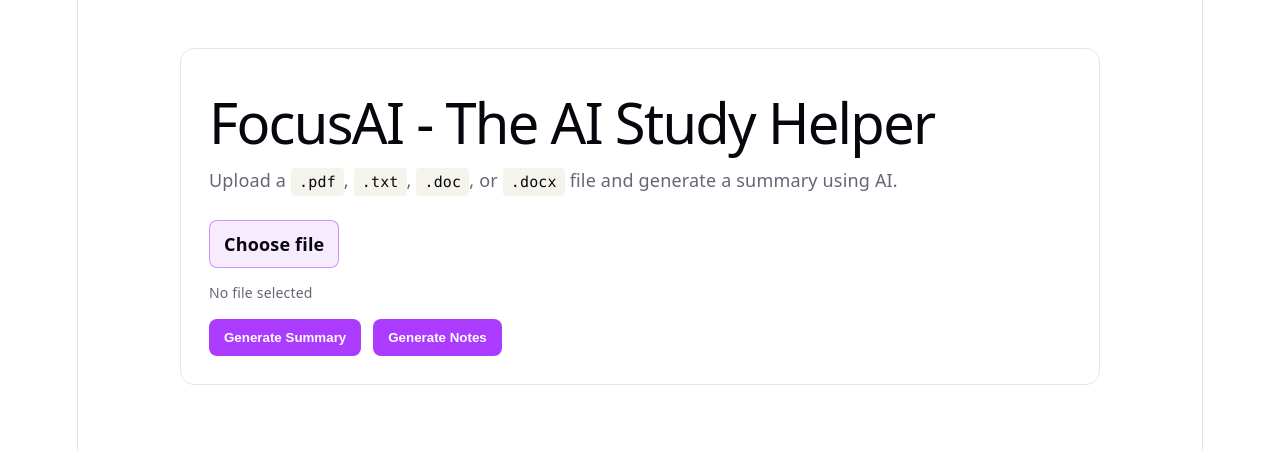
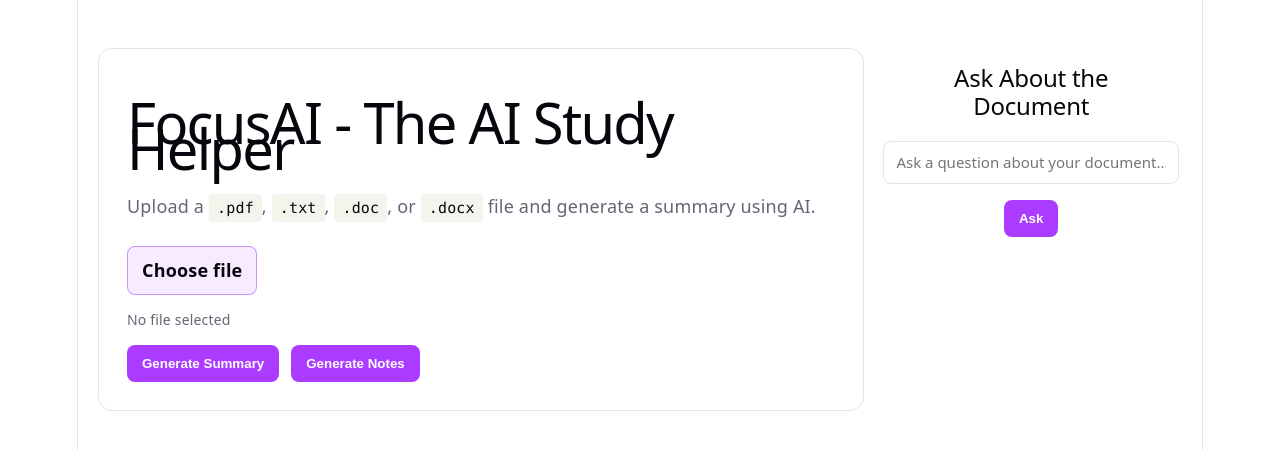
Before and after one commit to A2BUSY/focusai, a React (Vite) app: page / in a window 1280 px wide. Shown: the top 450 px of the page. Built offline with nearby package versions, Linux system fonts and the light colour scheme.

Commit message:
created chat functionality

```diff
--- a/src/App.css
+++ b/src/App.css
@@ -1,8 +1,10 @@
 .app-shell {
-    width: min(960px, 100%);
+    width: 100%;
     margin: 0 auto;
     padding: 48px 20px;
     box-sizing: border-box;
+    display: flex;
+    gap: 16px;
 }
 
 .card {
@@ -95,3 +97,47 @@ button:disabled {
     display: flex;
     gap: 24px;
 }
+
+.chat-section {
+    padding: 16px;
+    flex-grow: 1;
+    gap: 12px;
+    display: flex;
+    flex-direction: column;
+}
+
+.chat-form {
+    display: flex;
+    gap: 16px;
+    align-items: center;
+}
+
+.chat-form input {
+    flex: 1;
+    border: 1px solid var(--border);
+    border-radius: 8px;
+    padding: 10px 12px;
+    font: 15px/1.4 var(--sans);
+    background: transparent;
+    width: 100%;
+}
+
+.chat-messages {
+    margin-top: 16px;
+    display: flex;
+    flex-direction: column;
+    gap: 10px;
+}
+
+.chat-message {
+    border: 1px solid var(--border);
+    border-radius: 8px;
+    padding: 10px 12px;
+    white-space: pre-wrap;
+    word-break: break-word;
+    font: 15px/1.5 var(--sans);
+}
+
+.chat-message.user {
+    background: var(--accent-bg);
+}
--- a/src/App.jsx
+++ b/src/App.jsx
@@ -5,6 +5,8 @@ function App() {
     const [file, setFile] = useState(null);
     const [summary, setSummary] = useState('');
     const [notes, setNotes] = useState('');
+    const [question, setQuestion] = useState('');
+    const [chatMessages, setChatMessages] = useState([]);
     const [error, setError] = useState('');
     const [loading, setLoading] = useState(null);
 
@@ -71,6 +73,56 @@ function App() {
         });
     }
 
+    async function handleAskQuestion(event) {
+        event.preventDefault();
+
+        if (!file) {
+            setError('Please upload a document first.');
+            return;
+        }
+
+        const trimmedQuestion = question.trim();
+        if (!trimmedQuestion) {
+            setError('Please enter a question.');
+            return;
+        }
+
+        setLoading('/api/chat');
+        setError('');
+
+        const userMessage = { role: 'user', content: trimmedQuestion };
+        // Update chat history
+        setChatMessages((previous) => [...previous, userMessage]);
+        setQuestion('');
+
+        try {
+            const formData = new FormData();
+            formData.append('document', file);
+            formData.append('question', trimmedQuestion);
+
+            const response = await fetch('/api/chat', {
+                method: 'POST',
+                body: formData,
+            });
+
+            const res = await response.text();
+            const data = JSON.parse(res);
+
+            if (!response.ok) {
+                throw new Error(data.error || 'Unable to answer question.');
+            }
+
+            const assistantMessage = { role: 'assistant', content: data.answer || 'No answer generated.' };
+            // Add response from ai to chat history
+            setChatMessages((previous) => [...previous, assistantMessage]);
+        } catch (requestError) {
+            setChatMessages((previous) => previous.slice(0, -1));
+            setError(requestError instanceof Error ? requestError.message : 'Unable to answer question.');
+        } finally {
+            setLoading(null);
+        }
+    }
+
     return (
         <main className='app-shell'>
             <section className='card'>
@@ -92,6 +144,8 @@ function App() {
                                 setFile(event.target.files?.[0] || null);
                                 setSummary('');
                                 setNotes('');
+                                setQuestion('');
+                                setChatMessages([]);
                                 setError('');
                             }}
                         />
@@ -125,6 +179,29 @@ function App() {
                     )}
                 </div>
             </section>
+            <section className='chat-section'>
+                <h2>Ask About the Document</h2>
+                <form onSubmit={handleAskQuestion} className='chat-form'>
+                    <input
+                        type='text'
+                        placeholder='Ask a question about your document...'
+                        value={question}
+                        onChange={(event) => setQuestion(event.target.value)}
+                        disabled={loading !== null}
+                    />
+                    <button type='submit' disabled={loading !== null}>
+                        {loading === '/api/chat' ? 'Asking...' : 'Ask'}
+                    </button>
+                </form>
+
+                <div className='chat-messages'>
+                    {chatMessages.map((message, index) => (
+                        <div key={`${message.role}-${index}`} className={`chat-message ${message.role}`}>
+                            <strong>{message.role === 'user' ? 'You' : 'FocusAI'}:</strong> {message.content}
+                        </div>
+                    ))}
+                </div>
+            </section>
         </main>
     );
 }
--- a/src/index.css
+++ b/src/index.css
@@ -8,8 +8,7 @@
     --accent-bg: rgba(170, 59, 255, 0.1);
     --accent-border: rgba(170, 59, 255, 0.5);
     --social-bg: rgba(244, 243, 236, 0.5);
-  --shadow:
-    rgba(0, 0, 0, 0.1) 0 10px 15px -3px, rgba(0, 0, 0, 0.05) 0 4px 6px -2px;
+    --shadow: rgba(0, 0, 0, 0.1) 0 10px 15px -3px, rgba(0, 0, 0, 0.05) 0 4px 6px -2px;
 
     --sans: system-ui, 'Segoe UI', Roboto, sans-serif;
     --heading: system-ui, 'Segoe UI', Roboto, sans-serif;
@@ -20,10 +19,6 @@
     color-scheme: light dark;
     color: var(--text);
     background: var(--bg);
-  font-synthesis: none;
-  text-rendering: optimizeLegibility;
-  -webkit-font-smoothing: antialiased;
-  -moz-osx-font-smoothing: grayscale;
 
     @media (max-width: 1024px) {
         font-size: 16px;
@@ -41,8 +36,7 @@
         --accent-bg: rgba(192, 132, 252, 0.15);
         --accent-border: rgba(192, 132, 252, 0.5);
         --social-bg: rgba(47, 48, 58, 0.5);
-    --shadow:
-      rgba(0, 0, 0, 0.4) 0 10px 15px -3px, rgba(0, 0, 0, 0.25) 0 4px 6px -2px;
+        --shadow: rgba(0, 0, 0, 0.4) 0 10px 15px -3px, rgba(0, 0, 0, 0.25) 0 4px 6px -2px;
     }
 
     #social .button-icon {
```
Also changed, not shown: server.js (+53 -0 lines). Lines whose indentation alone changed are shown as unchanged.
